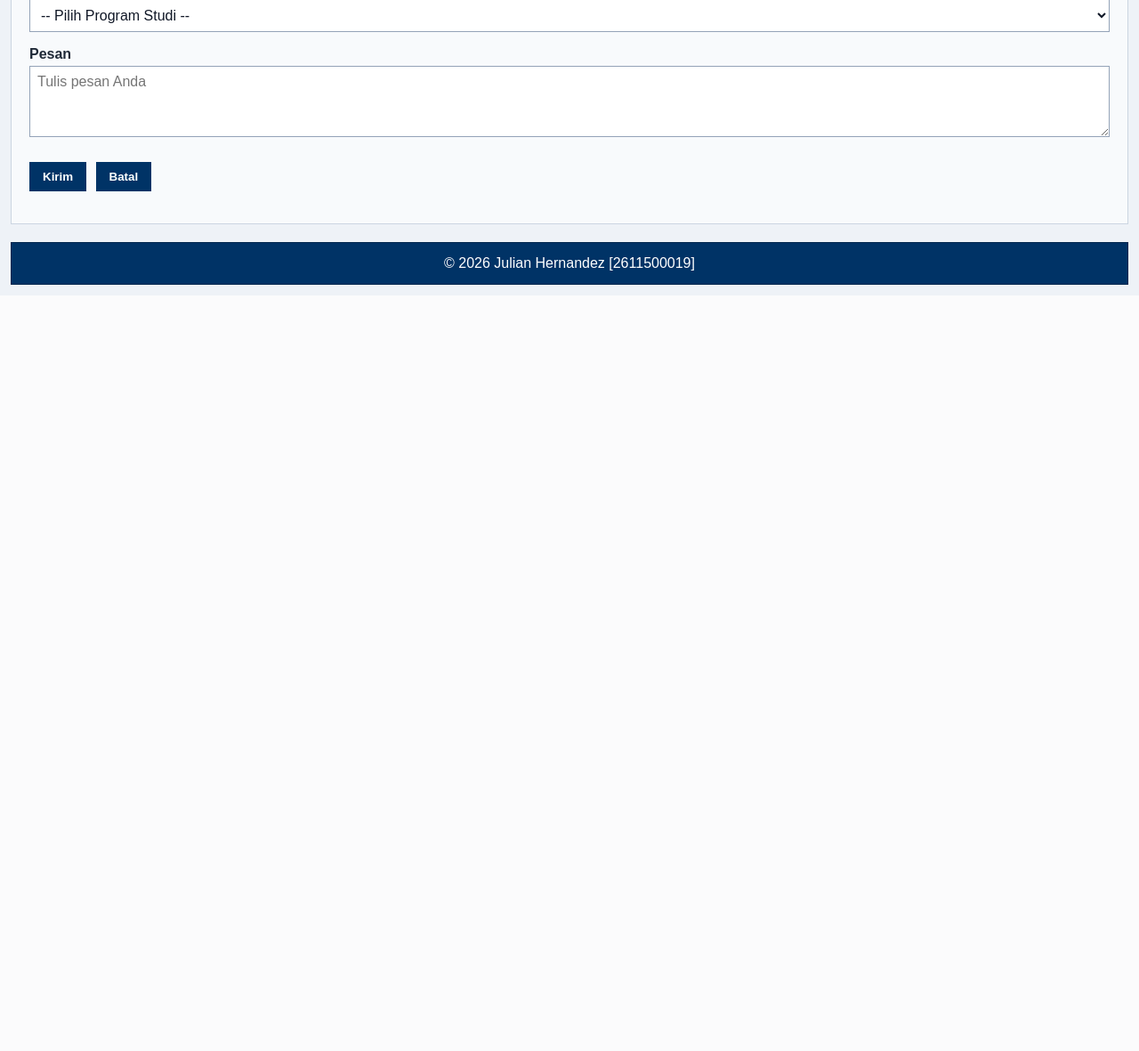
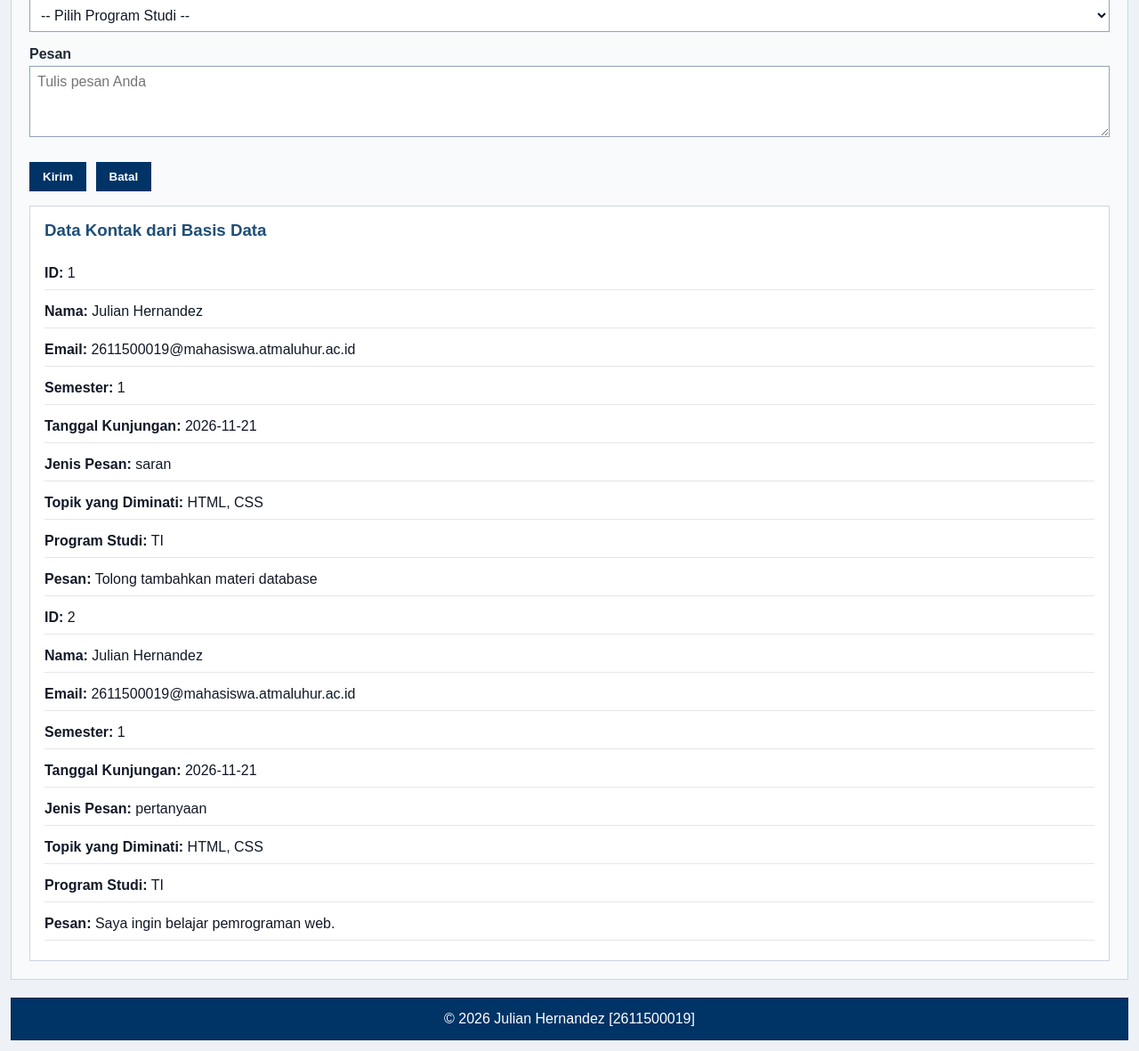
Before and after one commit to 2611500019-JulianHernandez/2611500019-PWD-TI1A-2627O, a PHP site: page /pertemuan-11/index.php in a window 1280 px wide. Shown: the part 2180-3361 px from the top of the page at 89% size. Before the commit the page ends 2512 px from the top, so only its background shows below. Run offline with PHP 8.4, Linux system fonts and the light colour scheme; data comes from the database, SQL or seed files in the repository.

Commit message:
Menampilkan data kontak dari basis data

```diff
--- a/pertemuan-11/index.php
+++ b/pertemuan-11/index.php
@@ -1,4 +1,7 @@
 <?php
+#dimatikan pada P11
+#session_start();
+
 require_once("fungsi.php");
 require_once("koneksi.php"); # P11
 
@@ -8,19 +11,19 @@ $hasil = mysqli_query($koneksi, $sql);
 
 // P11: Memeriksa keberhasilan kueri SELECT.
 if (!$hasil) {
-die("Kueri SELECT gagal dijalankan.");
+	die("Kueri SELECT gagal dijalankan.");
 }
 
 // P11: Mengambil hasil kueri sebagai larik asosiatif.
 $dataKontak = [];
 while ($baris = mysqli_fetch_assoc($hasil)) {
-$dataKontak[] = $baris;
+	$dataKontak[] = $baris;
 }
 
 // P11: Pengujian sementara hasil pengambilan data.
-/*echo "<pre>";
+/* echo "<pre>";
 var_dump($dataKontak);
-echo "</pre>";*/
+echo "</pre>"; */
 
 $daftarKategori = ["Akademik", "Organisasi", "Lomba", "Pengabdian"];
 $jumlahKategori = count($daftarKategori);
@@ -72,7 +75,6 @@ if ($_SERVER["REQUEST_METHOD"] === "POST") {
 	exit;
 }
 
-// Mengamankan data sebelum ditampilkan kembali ke halaman HTML.
 // P6: PHP dasar dan pemrograman sisi peladen
 // Bagian 1: Variabel dan konstanta
 $nim = "2611500019";
@@ -150,8 +152,9 @@ switch ($programStudi) {
     <main>
         <section id="home">
             <h2>Selamat Datang</h2>
-            <p>Halo, saya <strong><?php echo $namaMahasiswa; ?></strong>. Saya sedang mempelajari matakuliah
-                <strong><?php print NAMA_MATA_KULIAH; ?></strong> pada tahun akademik <?php echo $tahunAkademik; ?>.</p>
+            <p>Halo, saya <?= tebal($namaMahasiswa); ?>. Saya sedang mempelajari matakuliah
+                <strong><?= bersihkan(NAMA_MATA_KULIAH); ?></strong> pada tahun akademik
+                <?= bersihkan($tahunAkademik); ?>.</p>
 
             <img src="img/foto-profil.jpg" alt="Foto profil Nama Mahasiswa" />
         </section>
@@ -161,14 +164,14 @@ switch ($programStudi) {
 
             <article>
                 <h3>Profil Singkat</h3>
-                <p>Program Studi: <?php echo $namaProdi . " (" . $programStudi . ")"; ?></p>
-                <p>Fokus program studi: <?php echo $fokusProgramStudi; ?></p>
-                <p>Status mahasiswa: <?php echo $statusAktif ? "Aktif" : "Tidak aktif"; ?></p>
-                <p>Semester: <?php echo $semester . " (" . $keteranganSemester . ")"; ?></p>
-                <p>Sisa semester hingga batas: <?php echo $sisaSemester; ?></p>
-                <p>Pemeriksaan rentang semester: <?php echo $statusSemester; ?></p>
-                <p>IPK: <?php echo number_format($ipk, 2, ',', '.'); ?></p>
-                <p>Catatan tambahan: <?php echo $catatanTambahan === null ? "Belum ada" : $catatanTambahan; ?></p>
+                <p>Program Studi: <?= bersihkan($namaProdi . " (" . $programStudi . ")"); ?></p>
+                <p>Fokus program studi: <?= bersihkan($fokusProgramStudi); ?></p>
+                <p>Status mahasiswa: <?= $statusAktif ? "Aktif" : "Tidak aktif"; ?></p>
+                <p>Semester: <?= bersihkan($semester . " (" . $keteranganSemester . ")"); ?></p>
+                <p>Sisa semester hingga batas: <?= bersihkan($sisaSemester); ?></p>
+                <p>Pemeriksaan rentang semester: <?= bersihkan($statusSemester); ?></p>
+                <p>IPK: <?= number_format($ipk, 2, ',', '.'); ?></p>
+                <p>Catatan tambahan: <?= $catatanTambahan === null ? "Belum ada" : bersihkan($catatanTambahan); ?></p>
 
                 <h3>Target Belajar (Perulangan for)</h3>
                 <ol>
@@ -277,11 +280,11 @@ switch ($programStudi) {
 					];
 
 					foreach ($labelRencana as $kunci => $label) {
-						$hasil = bersihkan($rencana[$kunci] ?? "");
+						$teksRencana = bersihkan($rencana[$kunci] ?? "");
 						if ($kunci === "deskripsi") {
-							$hasil = nl2br($hasil);
+							$teksRencana = nl2br($teksRencana);
 						}
-						echo "<p><strong>" . $label . ":</strong> " . $hasil . "</p>";
+						echo "<p><strong>" . $label . ":</strong> " . $teksRencana . "</p>";
 					}
 					?>
             </article>
@@ -293,7 +296,7 @@ switch ($programStudi) {
 
             <p>
                 Kunjungi
-                <a target="_blank" href="https://github.com/<?= PROFIL_GITHUB ?>">profil GitHub saya</a>.
+                <a target="_blank" href="https://github.com/<?= bersihkan(PROFIL_GITHUB); ?>">profil GitHub saya</a>.
             </p>
 
             <form id="contactForm" class="js-contact-form" data-validation="contact" action="index.php" method="post"
@@ -366,41 +369,33 @@ switch ($programStudi) {
                 <p class="form-feedback" data-form-feedback aria-live="polite"></p>
             </form>
 
-            <?php if (isset($_SESSION["form_data"])): ?>
             <article id="hasilKontak" class="submission-result" aria-live="polite">
-                <h3>Data Formulir yang Dikirim</h3>
-                <?php
-					$labelForm = [
-						"nama" => "Nama Lengkap",
-						"email" => "Email",
-						"semester" => "Semester",
-						"tanggal" => "Tanggal Kunjungan",
-						"jenis_pesan" => "Jenis Pesan",
-						"minat" => "Topik yang Diminati",
-						"prodi" => "Program Studi",
-						"pesan" => "Pesan"
-					];
-
-					foreach ($labelForm as $kunci => $label) {
-						$nilai = $_SESSION["form_data"][$kunci] ?? "";
-						if (is_array($nilai)) {
-							$nilai = implode(", ", $nilai);
-						}
-
-						$hasil = bersihkan($nilai);
-						if ($kunci === "pesan") {
-							$hasil = nl2br($hasil);
-						}
-						echo "<p>" . tebal($label . ":") . " " . $hasil . "</p>";
-					}
-					?>
+                <h3>Data Kontak dari Basis Data</h3>
+                <?php if (count($dataKontak) > 0): ?>
+                <!-- Perulangan foreach untuk menampilkan data kontak. -->
+                <?php foreach ($dataKontak as $data): ?>
+                <section>
+                    <!-- Data kontak ditampilkan di sini. -->
+                    <p><strong>ID:</strong> <?= bersihkan($data["id"]); ?></p>
+                    <p><strong>Nama:</strong> <?= bersihkan($data["nama"]); ?></p>
+                    <p><strong>Email:</strong> <?= bersihkan($data["email"]); ?></p>
+                    <p><strong>Semester:</strong> <?= bersihkan($data["semester"]); ?></p>
+                    <p><strong>Tanggal Kunjungan:</strong> <?= bersihkan($data["tanggal"]); ?></p>
+                    <p><strong>Jenis Pesan:</strong> <?= bersihkan($data["jenis_pesan"]); ?></p>
+                    <p><strong>Topik yang Diminati:</strong> <?= bersihkan($data["minat"]); ?></p>
+                    <p><strong>Program Studi:</strong> <?= bersihkan($data["prodi"]); ?></p>
+                    <p><strong>Pesan:</strong> <?= nl2br(bersihkan($data["pesan"])); ?></p>
+                </section>
+                <?php endforeach; ?>
+                <?php else: ?>
+                <p>Belum ada data kontak yang tersimpan.</p>
+                <?php endif; ?>
             </article>
-            <?php endif; ?>
         </section>
     </main>
 
     <footer>
-        <p>&copy; <?= date("Y") ?> <?php echo $namaMahasiswa; ?> [<?= $nim ?>]</p>
+        <p>&copy; <?= date("Y"); ?> <?= bersihkan($namaMahasiswa); ?> [<?= bersihkan($nim); ?>]</p>
     </footer>
     <script src="script.js"></script>
 </body>
```
